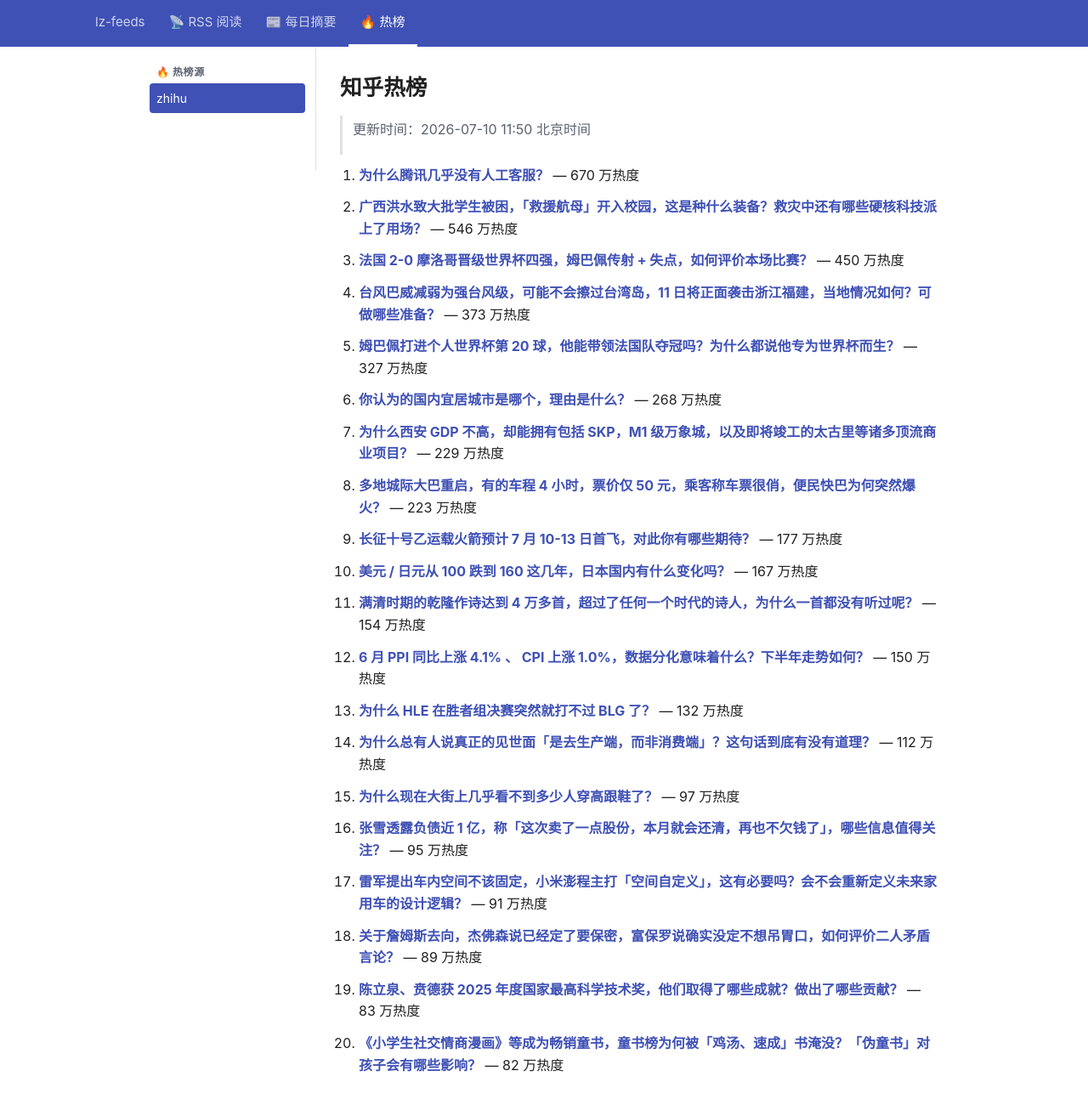
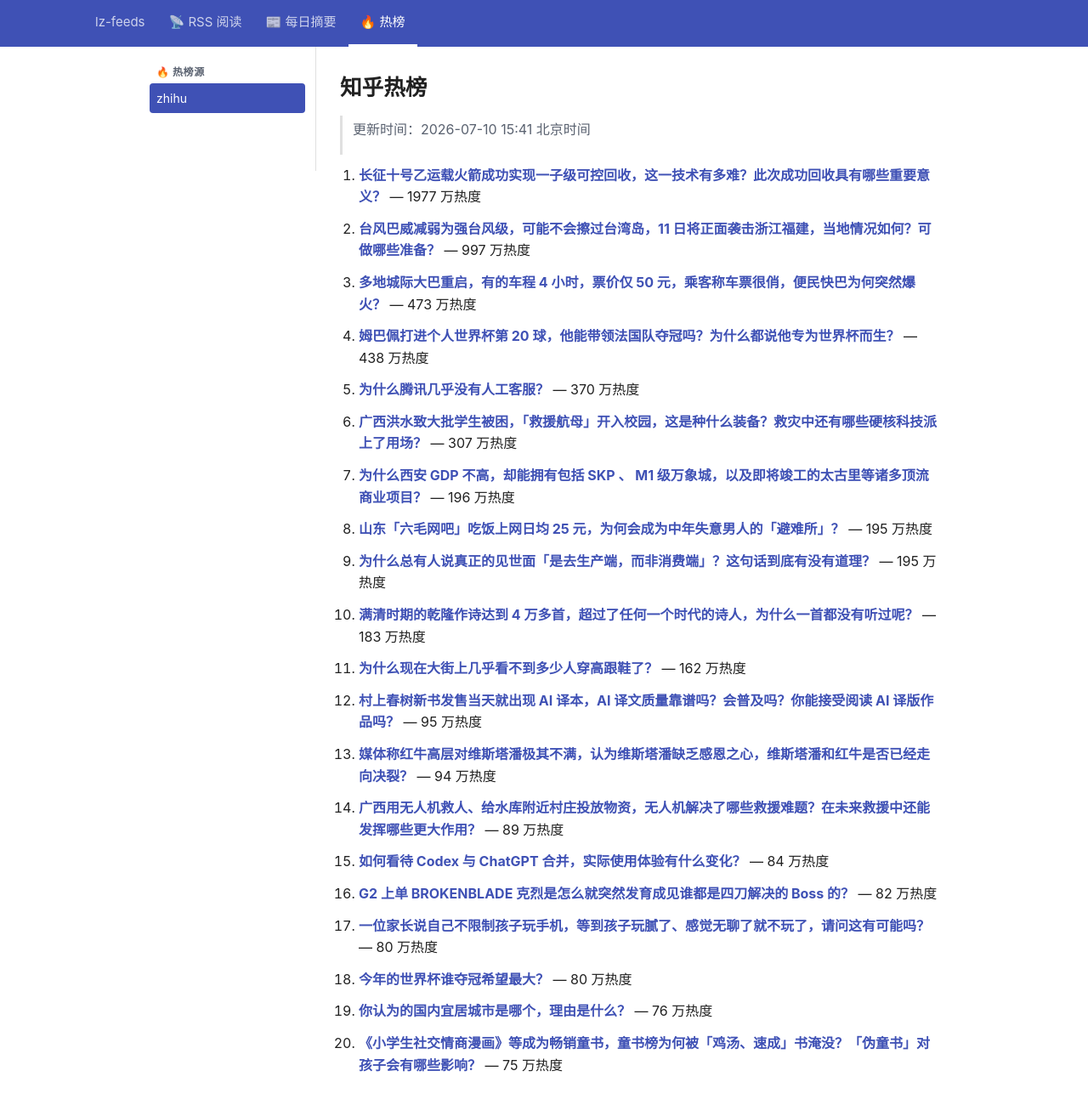
Before and after one commit to lizhang0101/lz-feeds, a Jekyll site: the page built from _hotlist/zhihu.md, in a window 1280 px wide and 1330 px high. Shown: the top 1300 px of the window at 85% size. Built offline with Jekyll 4.4.1, drawn with Linux system fonts in a browser that asks for light colours.

Commit message:
hotlist: 2026-07-10T07:41Z

```diff
--- a/_hotlist/zhihu.md
+++ b/_hotlist/zhihu.md
@@ -1,48 +1,48 @@
 ---
-updated: 2026-07-10 11:50 北京时间
+updated: 2026-07-10 15:41 北京时间
 count: 20
 ---
 
 # 知乎热榜
 
-> 更新时间：2026-07-10 11:50 北京时间
+> 更新时间：2026-07-10 15:41 北京时间
 
-1. **[为什么腾讯几乎没有人工客服？](https://www.zhihu.com/question/396173411)** — 670 万热度
+1. **[长征十号乙运载火箭成功实现一子级可控回收，这一技术有多难？此次成功回收具有哪些重要意义？](https://www.zhihu.com/question/2058516301257994660)** — 1977 万热度
 
-2. **[广西洪水致大批学生被困，「救援航母」开入校园，这是种什么装备？救灾中还有哪些硬核科技派上了用场？](https://www.zhihu.com/question/2058504856239970003)** — 546 万热度
+2. **[台风巴威减弱为强台风级，可能不会擦过台湾岛，11 日将正面袭击浙江福建，当地情况如何？可做哪些准备？](https://www.zhihu.com/question/2058543803955241209)** — 997 万热度
 
-3. **[法国 2-0 摩洛哥晋级世界杯四强，姆巴佩传射 + 失点，如何评价本场比赛？](https://www.zhihu.com/question/2058142880246523378)** — 450 万热度
+3. **[多地城际大巴重启，有的车程 4 小时，票价仅 50 元，乘客称车票很俏，便民快巴为何突然爆火？](https://www.zhihu.com/question/2057800654463283594)** — 473 万热度
 
-4. **[台风巴威减弱为强台风级，可能不会擦过台湾岛，11 日将正面袭击浙江福建，当地情况如何？可做哪些准备？](https://www.zhihu.com/question/2058543803955241209)** — 373 万热度
+4. **[姆巴佩打进个人世界杯第 20 球，他能带领法国队夺冠吗？为什么都说他专为世界杯而生？](https://www.zhihu.com/question/2058815937646523146)** — 438 万热度
 
-5. **[姆巴佩打进个人世界杯第 20 球，他能带领法国队夺冠吗？为什么都说他专为世界杯而生？](https://www.zhihu.com/question/2058815937646523146)** — 327 万热度
+5. **[为什么腾讯几乎没有人工客服？](https://www.zhihu.com/question/396173411)** — 370 万热度
 
-6. **[你认为的国内宜居城市是哪个，理由是什么？](https://www.zhihu.com/question/666434041)** — 268 万热度
+6. **[广西洪水致大批学生被困，「救援航母」开入校园，这是种什么装备？救灾中还有哪些硬核科技派上了用场？](https://www.zhihu.com/question/2058504856239970003)** — 307 万热度
 
-7. **[为什么西安 GDP 不高，却能拥有包括 SKP，M1 级万象城，以及即将竣工的太古里等诸多顶流商业项目？](https://www.zhihu.com/question/2057216066271573493)** — 229 万热度
+7. **[为什么西安 GDP 不高，却能拥有包括 SKP 、 M1 级万象城，以及即将竣工的太古里等诸多顶流商业项目？](https://www.zhihu.com/question/2057216066271573493)** — 196 万热度
 
-8. **[多地城际大巴重启，有的车程 4 小时，票价仅 50 元，乘客称车票很俏，便民快巴为何突然爆火？](https://www.zhihu.com/question/2057800654463283594)** — 223 万热度
+8. **[山东「六毛网吧」吃饭上网日均 25 元，为何会成为中年失意男人的「避难所」？](https://www.zhihu.com/question/2057778953075561733)** — 195 万热度
 
-9. **[长征十号乙运载火箭预计 7 月 10-13 日首飞，对此你有哪些期待？](https://www.zhihu.com/question/2058516301257994660)** — 177 万热度
+9. **[为什么总有人说真正的见世面「是去生产端，而非消费端」？这句话到底有没有道理？](https://www.zhihu.com/question/2058579564071056764)** — 195 万热度
 
-10. **[美元 / 日元从 100 跌到 160 这几年，日本国内有什么变化吗？](https://www.zhihu.com/question/2052496384218117286)** — 167 万热度
+10. **[满清时期的乾隆作诗达到 4 万多首，超过了任何一个时代的诗人，为什么一首都没有听过呢？](https://www.zhihu.com/question/2048446040618153018)** — 183 万热度
 
-11. **[满清时期的乾隆作诗达到 4 万多首，超过了任何一个时代的诗人，为什么一首都没有听过呢？](https://www.zhihu.com/question/2048446040618153018)** — 154 万热度
+11. **[为什么现在大街上几乎看不到多少人穿高跟鞋了？](https://www.zhihu.com/question/589084113)** — 162 万热度
 
-12. **[6 月 PPI 同比上涨 4.1% 、 CPI 上涨 1.0%，数据分化意味着什么？下半年走势如何？](https://www.zhihu.com/question/2058572492420145492)** — 150 万热度
+12. **[村上春树新书发售当天就出现 AI 译本，AI 译文质量靠谱吗？会普及吗？你能接受阅读 AI 译版作品吗？](https://www.zhihu.com/question/2058240544073937856)** — 95 万热度
 
-13. **[为什么 HLE 在胜者组决赛突然就打不过 BLG 了？](https://www.zhihu.com/question/2058636746284169007)** — 132 万热度
+13. **[媒体称红牛高层对维斯塔潘极其不满，认为维斯塔潘缺乏感恩之心，维斯塔潘和红牛是否已经走向决裂？](https://www.zhihu.com/question/2058154812710065257)** — 94 万热度
 
-14. **[为什么总有人说真正的见世面「是去生产端，而非消费端」？这句话到底有没有道理？](https://www.zhihu.com/question/2058579564071056764)** — 112 万热度
+14. **[广西用无人机救人、给水库附近村庄投放物资，无人机解决了哪些救援难题？在未来救援中还能发挥哪些更大作用？](https://www.zhihu.com/question/2058140251491492690)** — 89 万热度
 
-15. **[为什么现在大街上几乎看不到多少人穿高跟鞋了？](https://www.zhihu.com/question/589084113)** — 97 万热度
+15. **[如何看待 Codex 与 ChatGPT 合并，实际使用体验有什么变化？](https://www.zhihu.com/question/2058849029027632241)** — 84 万热度
 
-16. **[张雪透露负债近 1 亿，称「这次卖了一点股份，本月就会还清，再也不欠钱了」，哪些信息值得关注？](https://www.zhihu.com/question/2056885430310659867)** — 95 万热度
+16. **[G2 上单 BROKENBLADE 克烈是怎么就突然发育成见谁都是四刀解决的 Boss 的？](https://www.zhihu.com/question/2058252133191743190)** — 82 万热度
 
-17. **[雷军提出车内空间不该固定，小米澎程主打「空间自定义」，这有必要吗？会不会重新定义未来家用车的设计逻辑？](https://www.zhihu.com/question/2058507973886997487)** — 91 万热度
+17. **[一位家长说自己不限制孩子玩手机，等到孩子玩腻了、感觉无聊了就不玩了，请问这有可能吗？](https://www.zhihu.com/question/2056407322340103396)** — 80 万热度
 
-18. **[关于詹姆斯去向，杰佛森说已经定了要保密，富保罗说确实没定不想吊胃口，如何评价二人矛盾言论？](https://www.zhihu.com/question/2058590759343896113)** — 89 万热度
+18. **[今年的世界杯谁夺冠希望最大？](https://www.zhihu.com/question/2041826928588493060)** — 80 万热度
 
-19. **[陈立泉、贲德获 2025 年度国家最高科学技术奖，他们取得了哪些成就？做出了哪些贡献？](https://www.zhihu.com/question/2058146846124552920)** — 83 万热度
+19. **[你认为的国内宜居城市是哪个，理由是什么？](https://www.zhihu.com/question/666434041)** — 76 万热度
 
-20. **[《小学生社交情商漫画》等成为畅销童书，童书榜为何被「鸡汤、速成」书淹没？「伪童书」对孩子会有哪些影响？](https://www.zhihu.com/question/2057517515299878611)** — 82 万热度
+20. **[《小学生社交情商漫画》等成为畅销童书，童书榜为何被「鸡汤、速成」书淹没？「伪童书」对孩子会有哪些影响？](https://www.zhihu.com/question/2057517515299878611)** — 75 万热度
```
